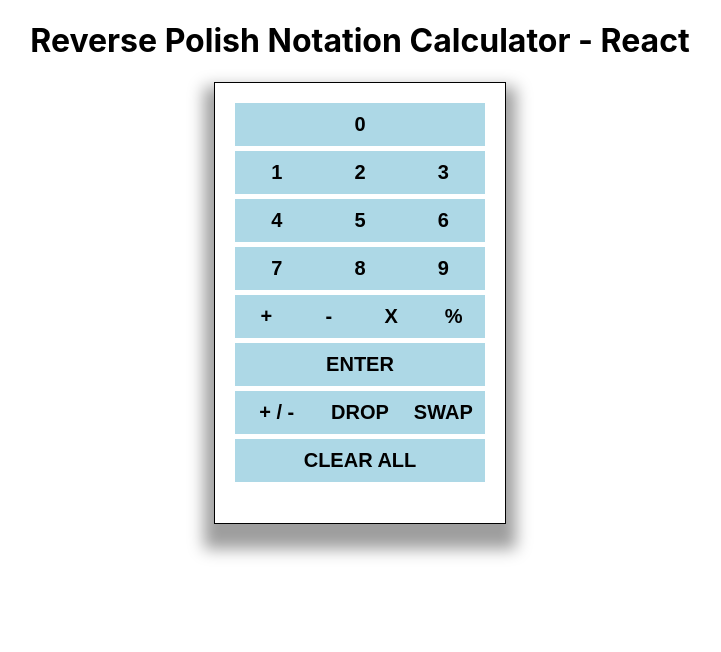
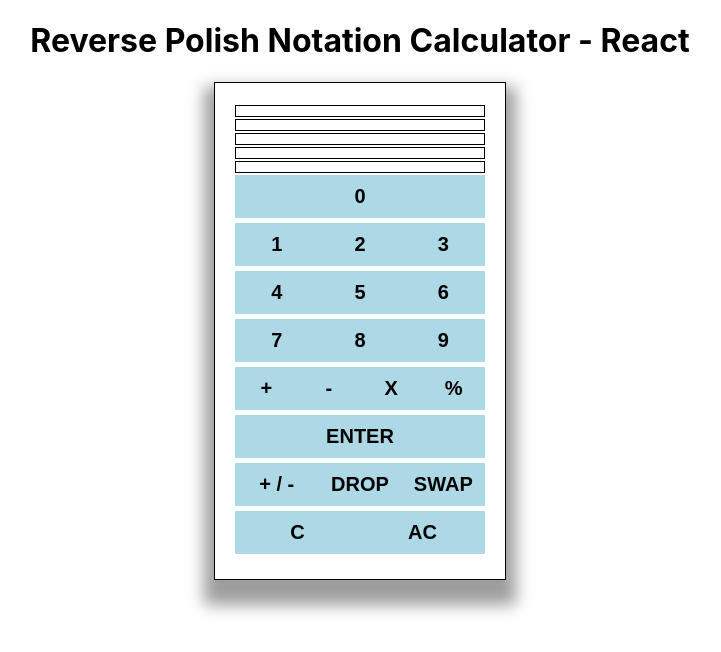
Before and after one commit to tvililax/rpn-calculator, a React (Create React App) app: page / in a window 1280 px wide. Shown: the top 652 px of the page, without its empty margins (280-1001 px from the left). Built offline with nearby package versions, Linux system fonts and the light colour scheme.

Commit message:
Style and add Clear feature.

```diff
--- a/src/App.css
+++ b/src/App.css
@@ -47,3 +47,9 @@ h1{
     margin-top: 15px;
     padding: 20px;
 }
+
+.pileStyle{
+  border: 1px solid black;
+  padding: 5px;
+  margin:2px 0px;
+}
--- a/src/components/Calculator.js
+++ b/src/components/Calculator.js
@@ -15,7 +15,17 @@ class Calculator extends Component {
 
     render(){
         return (
+            <div>
                 <div id='calculator'>
+                    <p className="pileStyle">{this.state.piles[this.state.piles.length-4]}</p>
+                    <p className="pileStyle">{this.state.piles[this.state.piles.length-3]}</p>
+                    <p className="pileStyle">{this.state.piles[this.state.piles.length-2]}</p>
+                    <p className="pileStyle">{this.state.piles[this.state.piles.length-1]}</p>
+                    {this.state.displayResult &&
+                        <p> Résultat : <b>{this.state.displayResult}</b></p>
+                    }
+                    <p className="pileStyle" style={{'text-decoration': 'underline blue'}} > {this.state.numberDisplay} </p>
+
                     <button className='btnStyle' style={{'width': '100%'}} onClick={() => this.displaySelection(0)}> 0 </button> <br/>
                     <button className='btnStyle' style={{'width': '33.33%'}} onClick={() => this.displaySelection(1)}> 1 </button>
                     <button className='btnStyle' style={{'width': '33.33%'}} onClick={() => this.displaySelection(2)}> 2 </button>
@@ -36,26 +46,19 @@ class Calculator extends Component {
                     <button className='btnStyle' style={{'width': '33.33%'}} onClick={this.changeSign}>+ / -</button>
                     <button className='btnStyle' style={{'width': '33.33%'}} onClick={this.pileDrop}>DROP</button>
                     <button className='btnStyle' style={{'width': '33.33%'}} onClick={this.pileSwap}>SWAP</button>
-                <button className='btnStyle' style={{'width': '100%'}} onClick={this.clearAll}>CLEAR ALL</button>
-
-                <p> {this.state.numberDisplay} </p>
-                {this.state.displayResult &&
-                    <p> Résultat : <b>{this.state.displayResult}</b></p>
-                }
-
-
+                    <button className='btnStyle' style={{'width': '50%'}} onClick={this.clearDisplay}>C</button>
+                    <button className='btnStyle' style={{'width': '50%'}} onClick={this.clearAll}>AC</button>
+                </div>
             </div>
         )
     }
 
     // fonction qui permet l'affichage en direct à chaque numéro cliqué
     displaySelection = (num) => {
-        console.log(this.state.numberDisplay);
         this.setState((prevState) => ({
             numberDisplay: prevState.numberDisplay+num,
             isOperator: false
         }))
-        console.log(this.state.numberDisplay);
     }
 
     // fonction qui change le signe du nombre entré
@@ -90,6 +93,14 @@ class Calculator extends Component {
         }))
 
         console.log('après le swap : '+this.state.piles);
+    }
+
+    // fonction qui reset le nombre entré
+    clearDisplay = () => {
+
+        this.setState(() => ({
+                numberDisplay : '',
+        }))
     }
 
     // fonction qui reset tout
```
Lines whose indentation alone changed are shown as unchanged.
